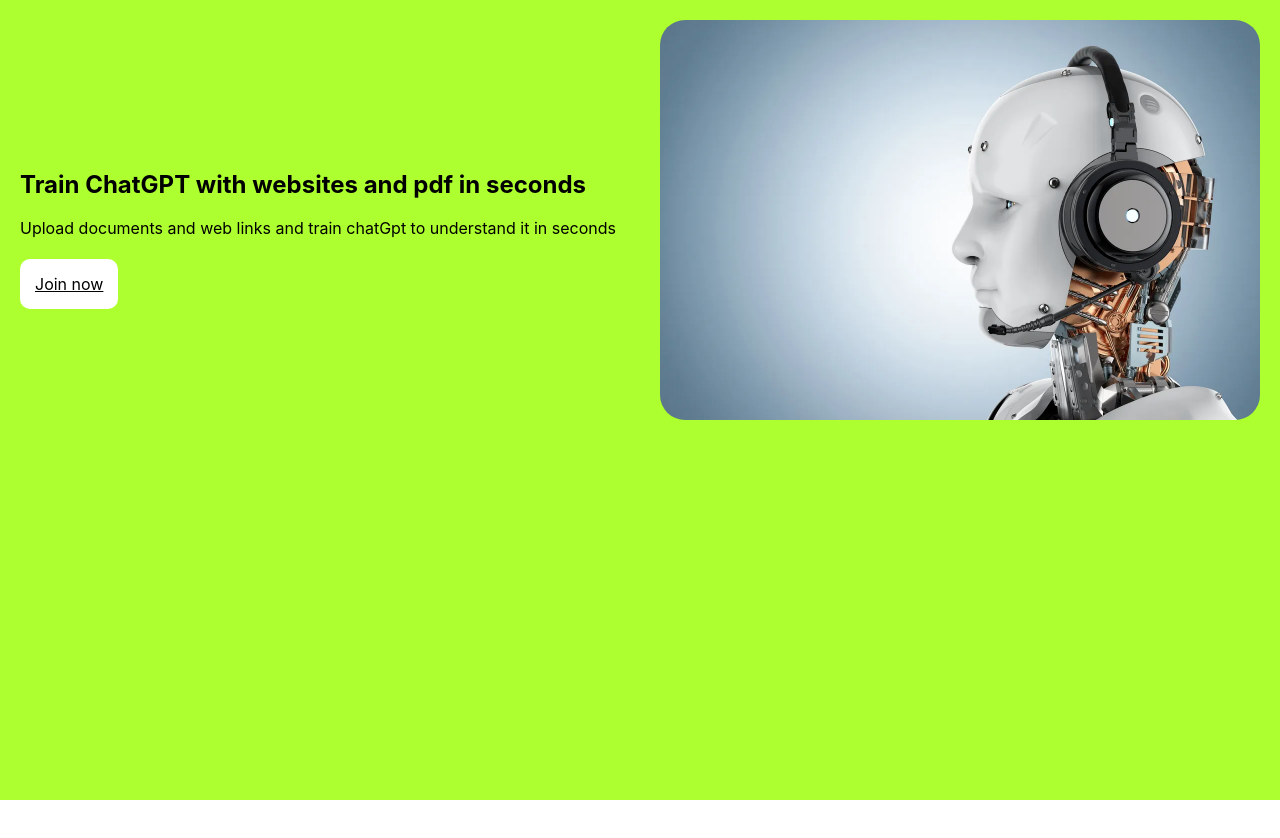
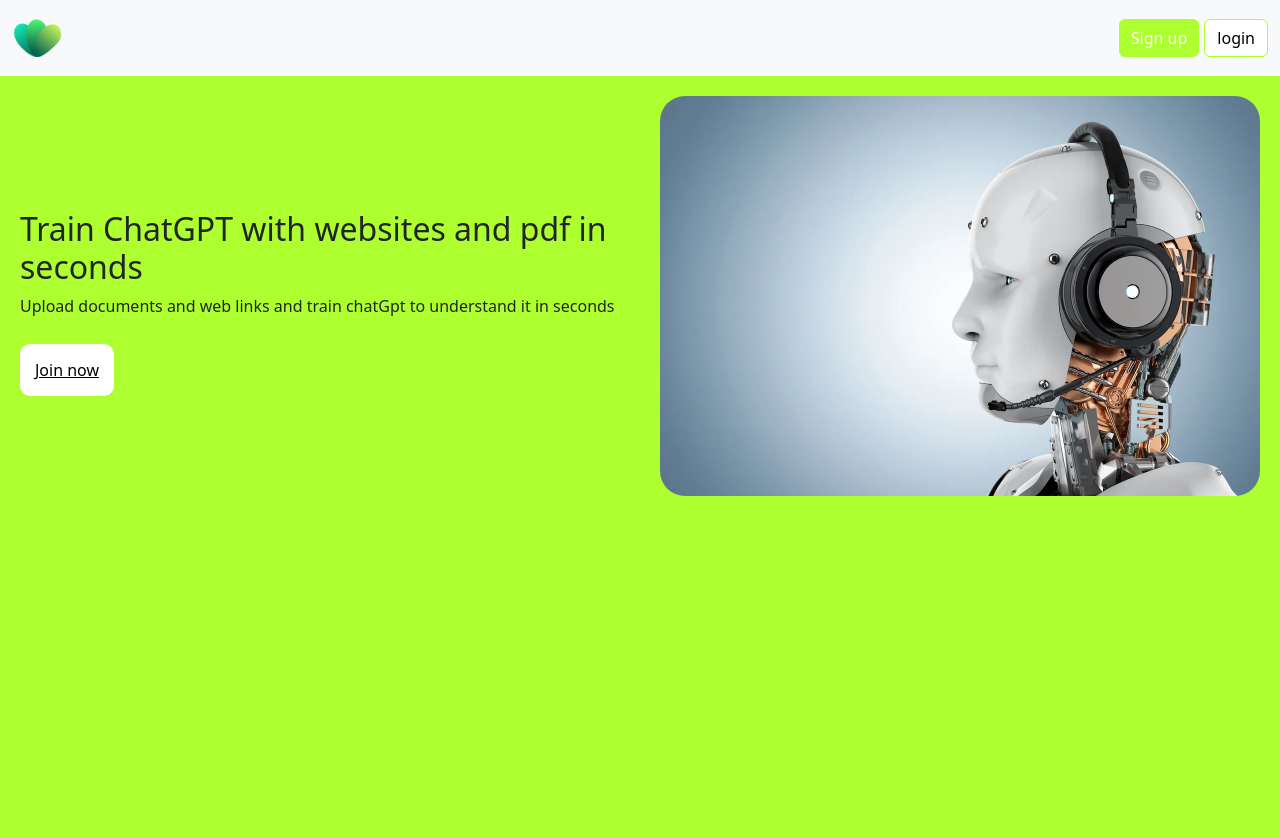
Before and after one commit to ikeoffiah/rattel, a React (Create React App) app: page / in a window 1280 px wide. Shown: the top 838 px of the page. Before the commit the page ends 800 px from the top, so only its background shows below. Built offline with nearby package versions, Linux system fonts and the light colour scheme.

Commit message:
made some corrections

```diff
--- a/package.json
+++ b/package.json
@@ -14,8 +14,10 @@
     "@testing-library/react": "^13.0.0",
     "@testing-library/user-event": "^13.2.1",
     "axios": "^1.3.5",
+    "bootstrap": "^5.2.3",
     "font-awesome": "^4.7.0",
     "react": "^18.2.0",
+    "react-bootstrap": "^2.7.4",
     "react-dom": "^18.2.0",
     "react-icons": "^4.8.0",
     "react-loading-dot": "^1.0.6",
--- a/src/App.js
+++ b/src/App.js
@@ -7,7 +7,7 @@
 import { BrowserRouter as Router, Route, Routes } from "react-router-dom";
 import ChatPage from "./pages/ChatPage";
 import LandingPage from "./pages/landingPage";
-
+import 'bootstrap/dist/css/bootstrap.min.css';
 
 function App() {
   return (
--- /dev/null
+++ b/src/components/NavBar.js
@@ -0,0 +1,61 @@
+import Button from "react-bootstrap/Button";
+import Container from "react-bootstrap/Container";
+import Form from "react-bootstrap/Form";
+import Nav from "react-bootstrap/Nav";
+import Navbar from "react-bootstrap/Navbar";
+import { Avatar } from "@mui/material";
+import logo from "../assets/images/ratlogo.png";
+import { useNavigate } from "react-router-dom";
+
+function NavBar() {
+  const navigate = useNavigate();
+
+  const handleNavigate = () => {
+    navigate("register");
+  };
+
+  const handleNavLogin = () => {
+    navigate("login");
+  };
+  return (
+    <Navbar bg="light" expand="lg">
+      <Container fluid>
+        <Navbar.Brand href="#">
+          <Avatar src={logo} style={{ width: "50px", height: "50px" }} />
+        </Navbar.Brand>
+        <Navbar.Toggle aria-controls="navbarScroll" />
+        <Navbar.Collapse id="navbarScroll">
+          <Nav
+            className="me-auto my-2 my-lg-0"
+            style={{ maxHeight: "100px" }}
+            navbarScroll
+          ></Nav>
+          <Form className="d-flex">
+            <Button
+              style={{
+                marginRight: "5px",
+                backgroundColor: "greenyellow",
+                border: "none",
+              }}
+              onClick={handleNavigate}
+            >
+              Sign up
+            </Button>
+            <Button
+              style={{
+                borderColor: "greenyellow",
+                backgroundColor: "white",
+                color: "black",
+              }}
+              onClick={handleNavLogin}
+            >
+              login
+            </Button>
+          </Form>
+        </Navbar.Collapse>
+      </Container>
+    </Navbar>
+  );
+}
+
+export default NavBar;
--- a/src/pages/landingPage.js
+++ b/src/pages/landingPage.js
@@ -6,7 +6,7 @@
 function LandingPage() {
   return (
     <div>
-
+      <NavBar />
 
       <div style={{ backgroundColor: "greenyellow", height: "100vh" }}>
         <div
```
Also changed, not shown: 1 other file (tests, documents, lock files or other folders).
